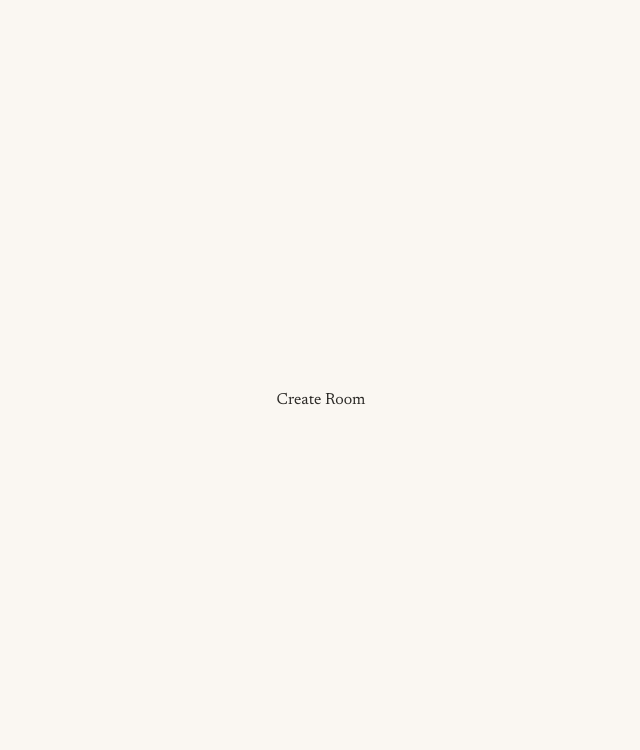
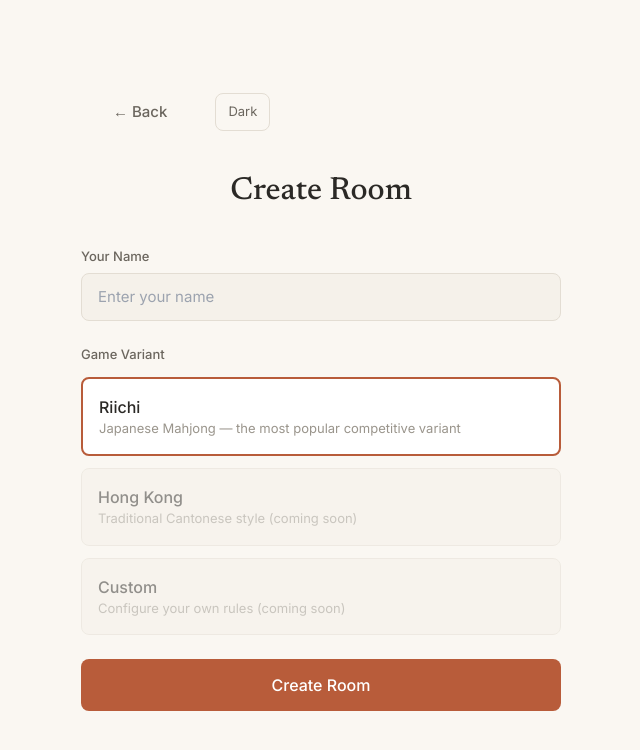
Before and after one commit to jayryuki/Mahjong_Online, a React (Vite) app in the folder apps/web/: page /create in a window 1280 px wide. Shown: the top 750 px of the page, without its empty margins (319-959 px from the left). Built offline with nearby package versions, Linux system fonts and the light colour scheme.

Commit message:
feat(web): build out start, create, and join screens with classic design

```diff
--- /dev/null
+++ b/apps/web/src/components/common/Button.tsx
@@ -0,0 +1,27 @@
+import React from 'react';
+
+interface ButtonProps extends React.ButtonHTMLAttributes<HTMLButtonElement> {
+  variant?: 'primary' | 'secondary' | 'ghost';
+  size?: 'sm' | 'md' | 'lg';
+}
+
+export function Button({ variant = 'primary', size = 'md', style, ...props }: ButtonProps) {
+  const base: React.CSSProperties = {
+    border: 'none',
+    borderRadius: '8px',
+    cursor: 'pointer',
+    fontWeight: 500,
+    fontFamily: "'Inter', sans-serif",
+    fontSize: size === 'sm' ? '0.8125rem' : size === 'lg' ? '1rem' : '0.9375rem',
+    padding: size === 'sm' ? '0.5rem 1rem' : size === 'lg' ? '0.875rem 2.5rem' : '0.75rem 2rem',
+    transition: 'all 120ms ease',
+  };
+
+  const variants: Record<string, React.CSSProperties> = {
+    primary: { ...base, background: 'var(--accent-warm)', color: '#ffffff' },
+    secondary: { ...base, background: 'var(--surface-panel)', color: 'var(--text-primary)', border: '1px solid var(--border-subtle)' },
+    ghost: { ...base, background: 'none', color: 'var(--text-secondary)' },
+  };
+
+  return <button style={{ ...variants[variant], ...style }} {...props} />;
+}
--- /dev/null
+++ b/apps/web/src/components/common/Input.tsx
@@ -0,0 +1,30 @@
+import React from 'react';
+
+interface InputProps extends React.InputHTMLAttributes<HTMLInputElement> {
+  label?: string;
+}
+
+export function Input({ label, style, ...props }: InputProps) {
+  return (
+    <div style={{ display: 'flex', flexDirection: 'column', gap: '0.375rem' }}>
+      {label && <label style={{ fontSize: '0.8125rem', fontWeight: 500, color: 'var(--text-secondary)' }}>{label}</label>}
+      <input
+        style={{
+          padding: '0.75rem 1rem',
+          borderRadius: '8px',
+          border: '1px solid var(--border-subtle)',
+          background: 'var(--surface-panel)',
+          color: 'var(--text-primary)',
+          fontSize: '0.9375rem',
+          fontFamily: "'Inter', sans-serif",
+          outline: 'none',
+          transition: 'border-color 120ms ease',
+          ...style,
+        }}
+        onFocus={(e) => { e.currentTarget.style.boxShadow = 'var(--focus-ring)'; }}
+        onBlur={(e) => { e.currentTarget.style.boxShadow = 'none'; }}
+        {...props}
+      />
+    </div>
+  );
+}
--- /dev/null
+++ b/apps/web/src/components/common/ThemeToggle.tsx
@@ -0,0 +1,23 @@
+import React from 'react';
+import { useTheme } from '../../hooks/useTheme.js';
+
+export function ThemeToggle() {
+  const { theme, toggle } = useTheme();
+  return (
+    <button
+      onClick={toggle}
+      style={{
+        background: 'none',
+        border: '1px solid var(--border-subtle)',
+        borderRadius: '8px',
+        padding: '0.5rem 0.75rem',
+        cursor: 'pointer',
+        color: 'var(--text-secondary)',
+        fontSize: '0.8125rem',
+        fontFamily: "'Inter', sans-serif",
+      }}
+    >
+      {theme === 'light' ? 'Dark' : 'Light'}
+    </button>
+  );
+}
--- a/apps/web/src/screens/CreateRoomScreen.tsx
+++ b/apps/web/src/screens/CreateRoomScreen.tsx
@@ -1,9 +1,71 @@
-import React from 'react';
+import React, { useState } from 'react';
+import { useNavigate } from 'react-router-dom';
+import { Button } from '../components/common/Button.js';
+import { Input } from '../components/common/Input.js';
+import { ThemeToggle } from '../components/common/ThemeToggle.js';
 
 export function CreateRoomScreen() {
+  const navigate = useNavigate();
+  const [displayName, setDisplayName] = useState('');
+  const [selectedPreset, setSelectedPreset] = useState('riichi');
+
+  const presets = [
+    { id: 'riichi', name: 'Riichi', description: 'Japanese Mahjong — the most popular competitive variant', active: true },
+    { id: 'hong-kong', name: 'Hong Kong', description: 'Traditional Cantonese style (coming soon)', active: false },
+    { id: 'custom', name: 'Custom', description: 'Configure your own rules (coming soon)', active: false },
+  ];
+
+  const handleCreate = async () => {
+    if (!displayName.trim()) return;
+    try {
+      const res = await fetch('/api/rooms', {
+        method: 'POST',
+        headers: { 'Content-Type': 'application/json' },
+        body: JSON.stringify({ displayName, preset: selectedPreset }),
+      });
+      const data = await res.json();
+      navigate(`/lobby/${data.roomCode}`);
+    } catch {
+      // Error handling for Phase 2
+    }
+  };
+
   return (
-    <div style={{ minHeight: '100vh', display: 'flex', alignItems: 'center', justifyContent: 'center' }}>
-      <h1 style={{ fontFamily: "'Newsreader', Georgia, serif", color: 'var(--text-primary)' }}>Create Room</h1>
+    <div style={{ minHeight: '100vh', display: 'flex', flexDirection: 'column', alignItems: 'center', justifyContent: 'center', gap: '2rem', padding: '2rem' }}>
+      <div style={{ display: 'flex', alignItems: 'center', gap: '1rem', width: '100%', maxWidth: '480px' }}>
+        <Button variant="ghost" onClick={() => navigate('/')}>&larr; Back</Button>
+        <ThemeToggle />
+      </div>
+      <h1 style={{ fontFamily: "'Newsreader', Georgia, serif", fontSize: '2rem', fontWeight: 500, color: 'var(--text-primary)', margin: 0 }}>
+        Create Room
+      </h1>
+      <div style={{ width: '100%', maxWidth: '480px', display: 'flex', flexDirection: 'column', gap: '1.5rem' }}>
+        <Input label="Your Name" placeholder="Enter your name" value={displayName} onChange={(e) => setDisplayName(e.target.value)} />
+        <div style={{ display: 'flex', flexDirection: 'column', gap: '0.75rem' }}>
+          <span style={{ fontSize: '0.8125rem', fontWeight: 500, color: 'var(--text-secondary)' }}>Game Variant</span>
+          {presets.map((p) => (
+            <button
+              key={p.id}
+              onClick={() => p.active && setSelectedPreset(p.id)}
+              style={{
+                padding: '1rem',
+                borderRadius: '8px',
+                border: selectedPreset === p.id ? '2px solid var(--accent-warm)' : '1px solid var(--border-subtle)',
+                background: selectedPreset === p.id ? 'var(--surface-panel-raised)' : 'var(--surface-panel)',
+                cursor: p.active ? 'pointer' : 'not-allowed',
+                textAlign: 'left',
+                opacity: p.active ? 1 : 0.5,
+              }}
+            >
+              <div style={{ fontWeight: 500, color: 'var(--text-primary)', fontFamily: "'Inter', sans-serif" }}>{p.name}</div>
+              <div style={{ fontSize: '0.8125rem', color: 'var(--text-muted)', fontFamily: "'Inter', sans-serif" }}>{p.description}</div>
+            </button>
+          ))}
+        </div>
+        <Button size="lg" onClick={handleCreate} disabled={!displayName.trim()} style={{ width: '100%' }}>
+          Create Room
+        </Button>
+      </div>
     </div>
   );
 }
--- a/apps/web/src/screens/JoinRoomScreen.tsx
+++ b/apps/web/src/screens/JoinRoomScreen.tsx
@@ -1,9 +1,69 @@
-import React from 'react';
+import React, { useState } from 'react';
+import { useNavigate } from 'react-router-dom';
+import { Button } from '../components/common/Button.js';
+import { Input } from '../components/common/Input.js';
+import { ThemeToggle } from '../components/common/ThemeToggle.js';
 
 export function JoinRoomScreen() {
+  const navigate = useNavigate();
+  const [roomCode, setRoomCode] = useState('');
+  const [displayName, setDisplayName] = useState('');
+  const [error, setError] = useState('');
+
+  const handleJoin = async () => {
+    if (!roomCode.trim() || !displayName.trim()) return;
+    try {
+      const res = await fetch(`/api/rooms/${roomCode.toUpperCase()}`);
+      if (!res.ok) {
+        setError('Room not found');
+        return;
+      }
+      navigate(`/lobby/${roomCode.toUpperCase()}?name=${encodeURIComponent(displayName)}`);
+    } catch {
+      setError('Failed to connect');
+    }
+  };
+
   return (
-    <div style={{ minHeight: '100vh', display: 'flex', alignItems: 'center', justifyContent: 'center' }}>
-      <h1 style={{ fontFamily: "'Newsreader', Georgia, serif", color: 'var(--text-primary)' }}>Join Room</h1>
+    <div style={{ minHeight: '100vh', display: 'flex', flexDirection: 'column', alignItems: 'center', justifyContent: 'center', gap: '2rem', padding: '2rem' }}>
+      <div style={{ display: 'flex', alignItems: 'center', gap: '1rem', width: '100%', maxWidth: '480px' }}>
+        <Button variant="ghost" onClick={() => navigate('/')}>&larr; Back</Button>
+        <ThemeToggle />
+      </div>
+      <h1 style={{ fontFamily: "'Newsreader', Georgia, serif", fontSize: '2rem', fontWeight: 500, color: 'var(--text-primary)', margin: 0 }}>
+        Join Room
+      </h1>
+      <div style={{ width: '100%', maxWidth: '480px', display: 'flex', flexDirection: 'column', gap: '1.5rem' }}>
+        <div style={{ display: 'flex', flexDirection: 'column', alignItems: 'center', gap: '0.5rem' }}>
+          <label style={{ fontSize: '0.8125rem', fontWeight: 500, color: 'var(--text-secondary)' }}>Room Code</label>
+          <input
+            value={roomCode}
+            onChange={(e) => { setRoomCode(e.target.value.toUpperCase()); setError(''); }}
+            placeholder="ABC123"
+            maxLength={6}
+            style={{
+              padding: '0.75rem 1.5rem',
+              borderRadius: '8px',
+              border: '1px solid var(--border-subtle)',
+              background: 'var(--surface-panel)',
+              color: 'var(--text-primary)',
+              fontSize: '1.5rem',
+              fontFamily: "'Inter', sans-serif",
+              fontWeight: 600,
+              letterSpacing: '0.2em',
+              textAlign: 'center',
+              textTransform: 'uppercase',
+              outline: 'none',
+              width: '200px',
+            }}
+          />
+        </div>
+        <Input label="Your Name" placeholder="Enter your name" value={displayName} onChange={(e) => setDisplayName(e.target.value)} />
+        {error && <div style={{ color: 'var(--danger)', fontSize: '0.8125rem', textAlign: 'center' }}>{error}</div>}
+        <Button size="lg" onClick={handleJoin} disabled={!roomCode.trim() || !displayName.trim()} style={{ width: '100%' }}>
+          Join Room
+        </Button>
+      </div>
     </div>
   );
 }
--- a/apps/web/src/screens/StartScreen.tsx
+++ b/apps/web/src/screens/StartScreen.tsx
@@ -1,29 +1,23 @@
 import React from 'react';
 import { useNavigate } from 'react-router-dom';
-import { useTheme } from '../hooks/useTheme.js';
+import { Button } from '../components/common/Button.js';
+import { ThemeToggle } from '../components/common/ThemeToggle.js';
 
 export function StartScreen() {
   const navigate = useNavigate();
-  const { theme, toggle } = useTheme();
 
   return (
-    <div style={{ minHeight: '100vh', display: 'flex', flexDirection: 'column', alignItems: 'center', justifyContent: 'center', gap: '2rem' }}>
+    <div style={{ minHeight: '100vh', display: 'flex', flexDirection: 'column', alignItems: 'center', justifyContent: 'center', gap: '2rem', padding: '2rem' }}>
       <h1 style={{ fontFamily: "'Newsreader', Georgia, serif", fontSize: '3rem', fontWeight: 500, letterSpacing: '-0.03em', color: 'var(--text-primary)', margin: 0 }}>
         Mahjong
       </h1>
-      <p style={{ color: 'var(--text-secondary)', fontSize: '1.125rem', fontStyle: 'italic', fontFamily: "'Newsreader', Georgia, serif" }}>
+      <p style={{ color: 'var(--text-secondary)', fontSize: '1.125rem', fontStyle: 'italic', fontFamily: "'Newsreader', Georgia, serif", margin: 0 }}>
         A quiet room for a strategic game.
       </p>
-      <div style={{ display: 'flex', gap: '1rem' }}>
-        <button onClick={() => navigate('/create')} style={{ padding: '0.75rem 2rem', background: 'var(--accent-warm)', color: '#fff', border: 'none', borderRadius: '8px', cursor: 'pointer', fontWeight: 500 }}>
-          Create Room
-        </button>
-        <button onClick={() => navigate('/join')} style={{ padding: '0.75rem 2rem', background: 'var(--surface-panel)', color: 'var(--text-primary)', border: '1px solid var(--border-subtle)', borderRadius: '8px', cursor: 'pointer', fontWeight: 500 }}>
-          Join Room
-        </button>
-        <button onClick={toggle} style={{ padding: '0.75rem 1rem', background: 'none', border: '1px solid var(--border-subtle)', borderRadius: '8px', cursor: 'pointer', color: 'var(--text-secondary)', fontSize: '0.875rem' }}>
-          {theme === 'light' ? 'Dark' : 'Light'}
-        </button>
+      <div style={{ display: 'flex', gap: '1rem', alignItems: 'center' }}>
+        <Button size="lg" onClick={() => navigate('/create')}>Create Room</Button>
+        <Button variant="secondary" size="lg" onClick={() => navigate('/join')}>Join Room</Button>
+        <ThemeToggle />
       </div>
     </div>
   );
```
